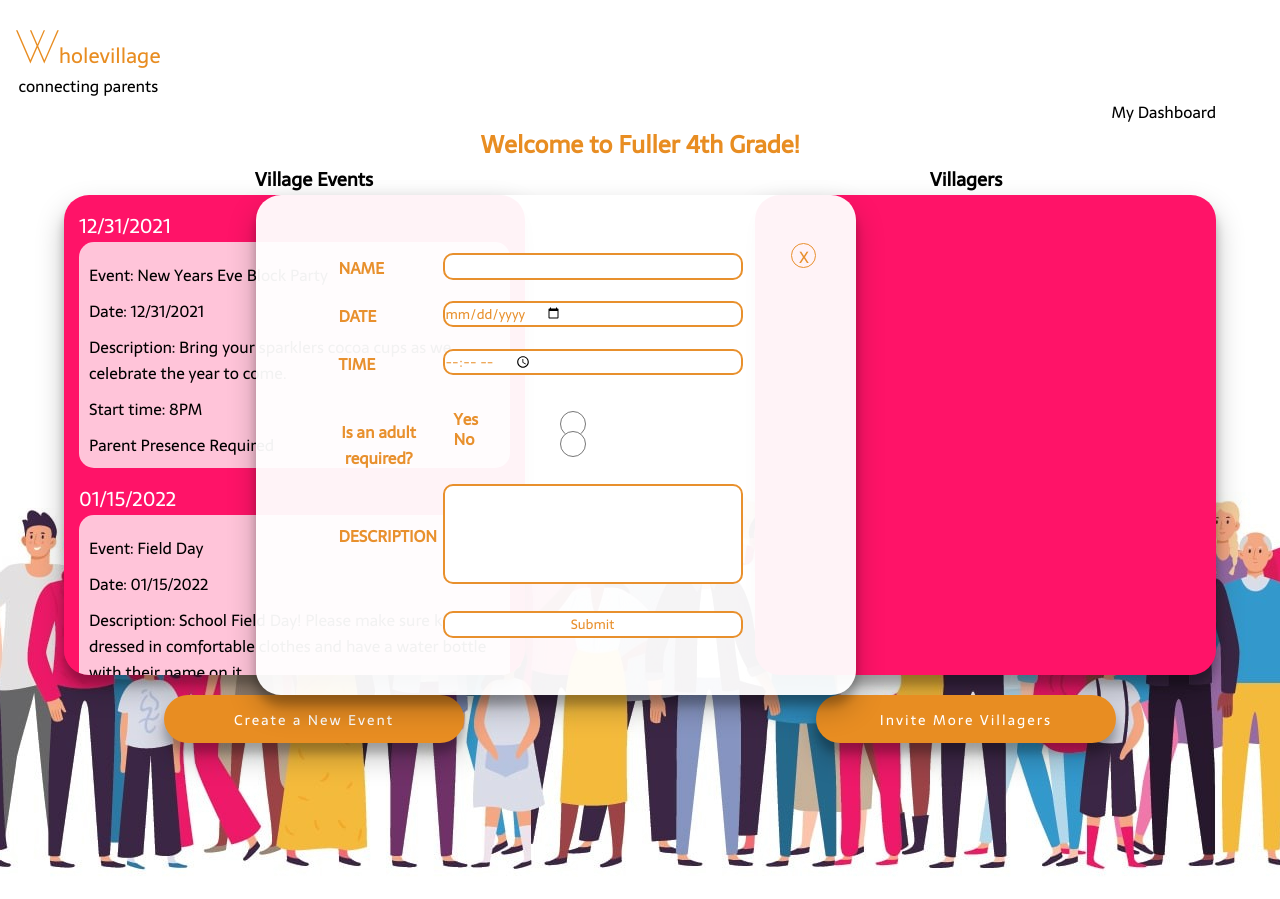
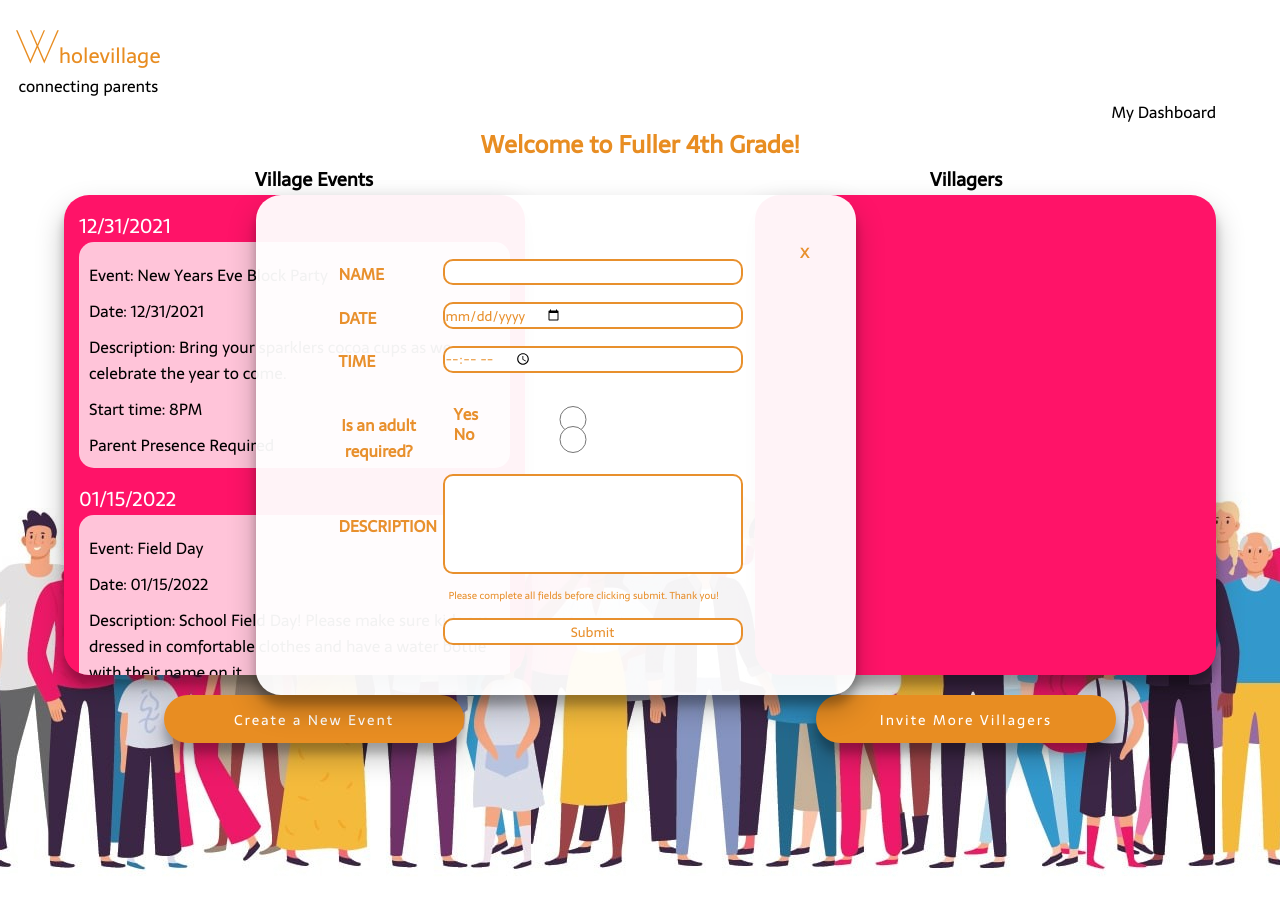
Before and after one commit to Whole-Village/front_end, a React (Create React App) app: page /villages/1 in a window 1280 px wide. Both pictures are taken after a click on the button "Create a New Event". Built offline with nearby package versions, Linux system fonts and the light colour scheme; no server answers.

Commit message:
Change up stying of new event form a smidge

```diff
--- a/src/NewEvent/NewEvent.css
+++ b/src/NewEvent/NewEvent.css
@@ -33,11 +33,8 @@ form {
   border: 0px;
   color: #E8902D;
   cursor: pointer;
-  font-size: 16px;
-  border: 1px solid #E8902D;
-  border-radius: 100%;
-  height: 25px;
-  width: 25px;
+  font-size: 20px;
+  border: 0px;
 }
 
 .name-label, .date-label, .time-label, .adult-label {
@@ -142,7 +139,7 @@ form {
   display: flex;
   justify-content: center;
   align-self: flex-end;
-  grid-row: 6;
+  grid-row: 7;
   grid-column: 2;
   background-color: rgb(255, 255, 255);
   border: 2px solid #E8902D;
@@ -150,4 +147,20 @@ form {
   color: #E8902D;
   cursor: pointer;
 }
+
+.error-msg {
+  grid-row: 6;
+  grid-column: 2;
+  color: red;
+  font-size: 10px;
+  width: 300px;
+}
+
+.warning-msg {
+  grid-row: 6;
+  grid-column: 2;
+  color: #E8902D;
+  font-size: 10px;
+  width: 300px;
+}
  /* orange: E8902D */
--- a/src/NewEvent/NewEvent.js
+++ b/src/NewEvent/NewEvent.js
@@ -4,6 +4,7 @@ import { useState } from 'react';
 
 const NewEvent = ({ submitForm, closeForm }) => {
   const[value, setValue] = useState({name: '', date: '', time: '', description: '', adultRequired: ''});
+  const [error, setError] = useState(false)
 
   const onChange = (event) => {
     setValue({...value, [event.target.name]: event.target.value});
@@ -14,14 +15,14 @@ const NewEvent = ({ submitForm, closeForm }) => {
     if (value.name && value.date && value.time && value.description && value.adultRequired) {
       submitForm()
     } else {
-      console.log('Please fill out all required inputs')
+      setError(true)
     }
   }
 
 
   return (
     <div className="form-container">
-    <button className="close-form" onClick={closeForm}>X</button>
+    <button className="close-form" onClick={closeForm}>x</button>
       <form className="form">
         <label htmlFor="name" className="name-label">NAME</label>
         <input type="text" style={{width:300}} name="name" className="name-input" onChange={onChange}/>
@@ -37,6 +38,8 @@ const NewEvent = ({ submitForm, closeForm }) => {
         <label htmlFor="description" className="description-label">DESCRIPTION</label>
         <input type="text" style={{height:100, width:300}} name="description" className="description-input" onChange={onChange} />
         <input type="submit" onClick={checkFields} className="submit-btn" style={{width:300}} />
+        {!error && <p className="warning-msg">Please complete all fields before clicking submit. Thank you!</p>}
+        {error && <p className="error-msg">All fields are required to create an event. Please fill in missing information and submit again. Thank you!</p>}
       </form>
     </div>
   )
--- a/src/VillageHome/VillageHome.js
+++ b/src/VillageHome/VillageHome.js
@@ -20,6 +20,7 @@ const VillageHome = ({ id }) => {
   const submitForm = (event) => {
     event.preventDefault()
     setFormStatus(false)
+    console.log('boop')
   }
 
   const closeForm = () => {
```
